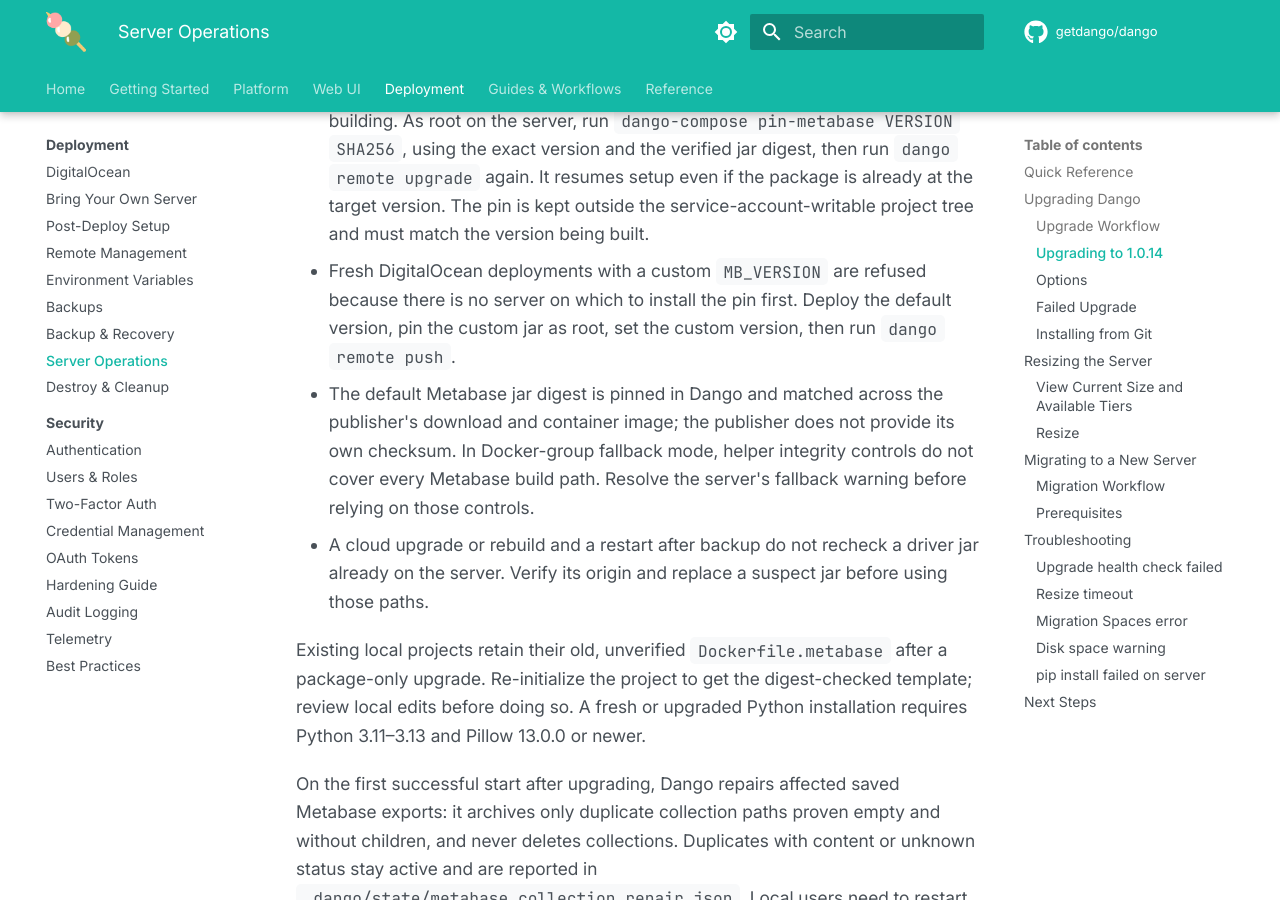
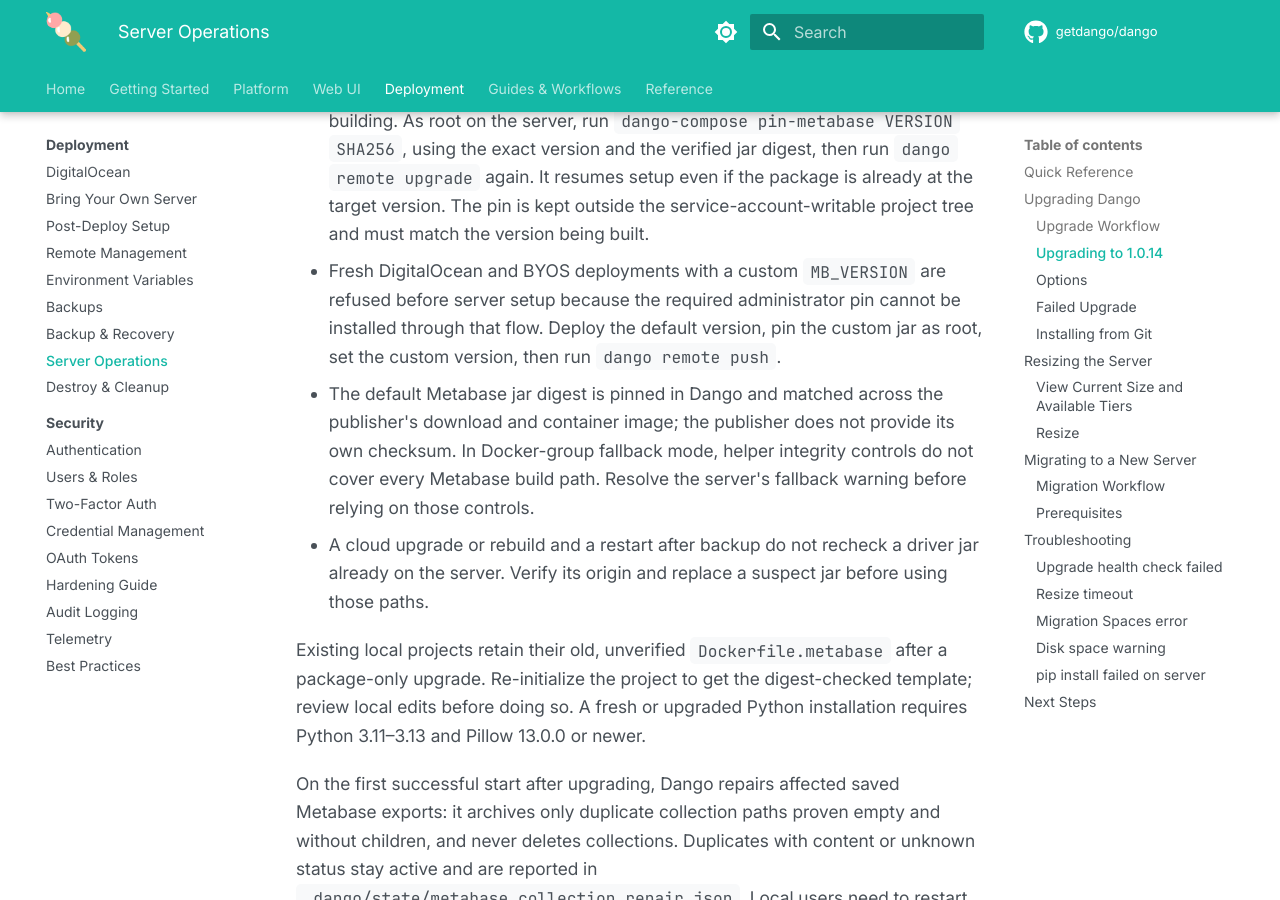
Before and after one commit to getdango/docs, an MkDocs documentation site: the page built from docs/deployment/server-operations.md, in a window 1280 px wide and 900 px high, scrolled down 2005 px. Built offline with MkDocs 1.6.1 and Material for MkDocs 9.7.7, drawn with Linux system fonts in a browser that asks for light colours; comment, search, counter and statistics services are not loaded; the version menu is left out.

Commit message:
Clarify BYOS Metabase pin and MCP push guards
Co-Authored-By: Codex <codex@openai.com>

```diff
--- a/docs/deployment/server-operations.md
+++ b/docs/deployment/server-operations.md
@@ -47,7 +47,7 @@ If the installed version already matches the target, the upgrade still completes
 - On existing servers, the Metabase DuckDB file-access restriction is applied at the next `dango start` or service restart. `dango remote upgrade` updates an existing notebook WebSocket route in the Caddyfile; if that migration cannot complete, review the upgrade warning and complete the indicated Caddyfile change. Downgrading to 1.0.13 or earlier leaves notebooks unable to connect through the protected route.
 - If an upgrade is interrupted while services are stopped, a server-side guard attempts to restart `dango-web`. Re-run `dango remote upgrade` to finish any pending steps.
 - A custom Metabase version needs an administrator-approved SHA-256 digest for the exact `MB_VERSION`. On an existing server, the first upgrade attempt installs the root-owned Compose helper and reports a missing pin before building. As root on the server, run `dango-compose pin-metabase VERSION SHA256`, using the exact version and the verified jar digest, then run `dango remote upgrade` again. It resumes setup even if the package is already at the target version. The pin is kept outside the service-account-writable project tree and must match the version being built.
-- Fresh DigitalOcean deployments with a custom `MB_VERSION` are refused because there is no server on which to install the pin first. Deploy the default version, pin the custom jar as root, set the custom version, then run `dango remote push`.
+- Fresh DigitalOcean and BYOS deployments with a custom `MB_VERSION` are refused before server setup because the required administrator pin cannot be installed through that flow. Deploy the default version, pin the custom jar as root, set the custom version, then run `dango remote push`.
 - The default Metabase jar digest is pinned in Dango and matched across the publisher's download and container image; the publisher does not provide its own checksum. In Docker-group fallback mode, helper integrity controls do not cover every Metabase build path. Resolve the server's fallback warning before relying on those controls.
 - A cloud upgrade or rebuild and a restart after backup do not recheck a driver jar already on the server. Verify its origin and replace a suspect jar before using those paths.
 
```
Also changed, not shown: docs/security/users-roles.md (+1 -1 lines).
